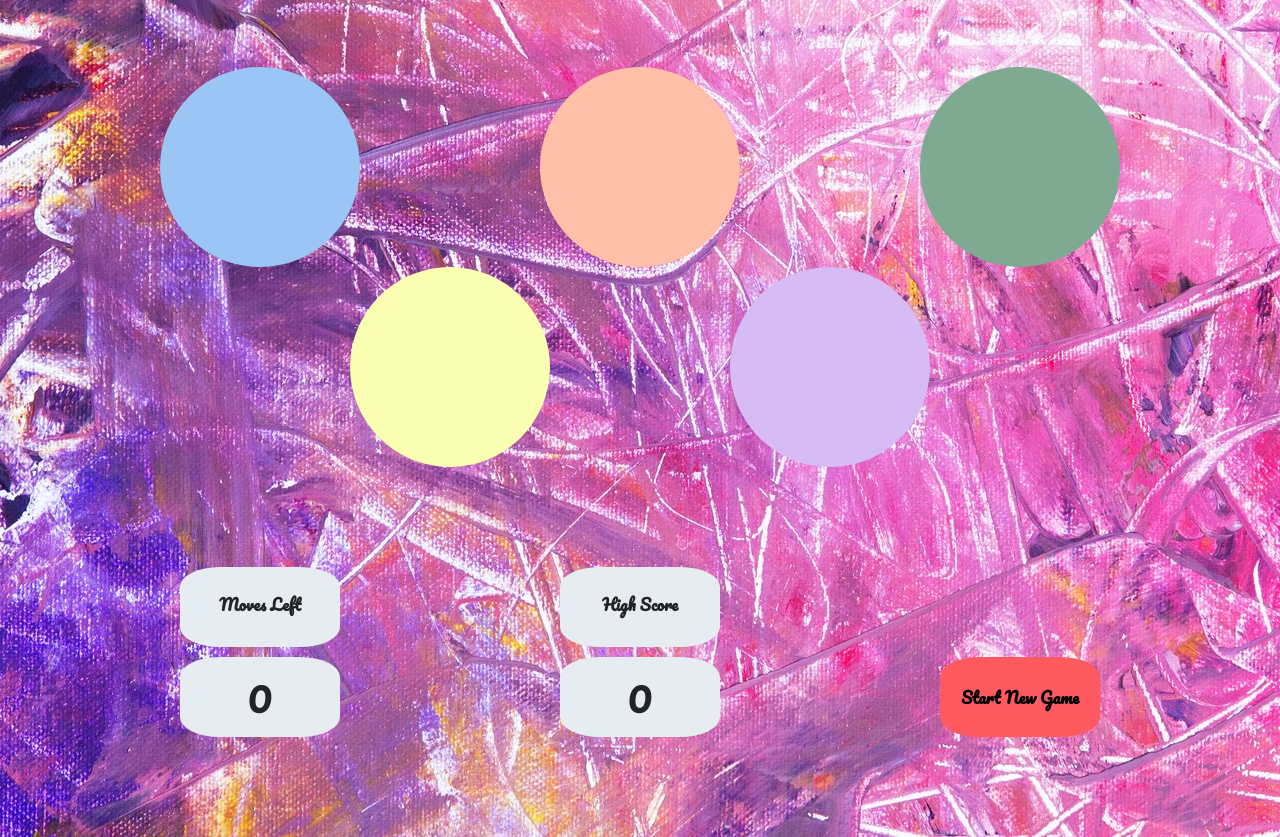
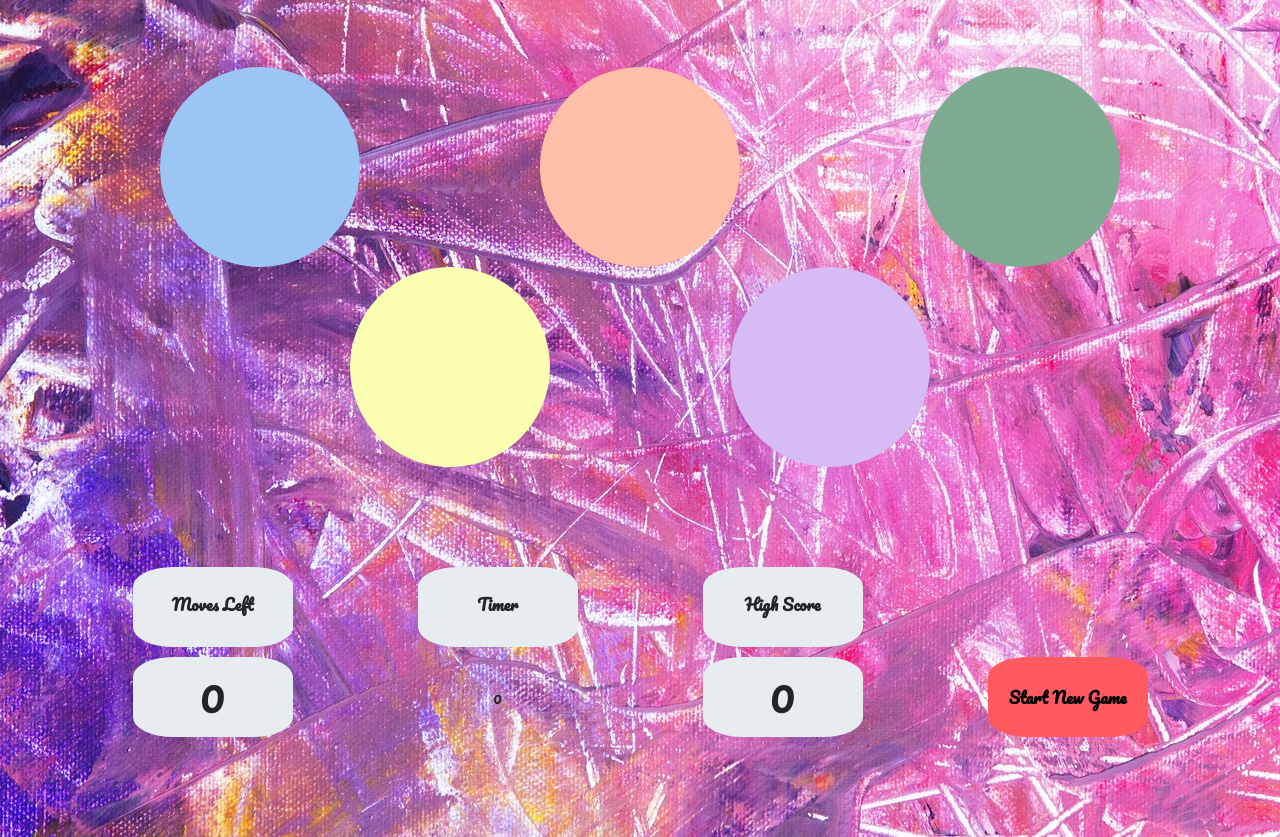
Before and after one commit to SLeighton-dot-com/Memory-Game, a website: page index.html in a window 1280 px wide. Shown: the part 81-918 px from the top of the page. Drawn offline with nearby package versions, Linux system fonts and the light colour scheme.

Commit message:
HTML:Added timer to count duration of players turn

```diff
--- a/index.html
+++ b/index.html
@@ -49,16 +49,22 @@
     </div>
     <div class="container">
         <div class="row">
-            <div class="col-4">
+            <div class="col-3">
                 <p class="scoreTitle">Moves Left</p>
             </div>
-            <div class="col-4">
+            <div class="col-3">
+                <p class="scoreTitle">Timer</p>
+            </div>
+            <div class="col-3">
                 <p class="scoreTitle">High Score</p>
             </div>
         </div>
       <div class="row">
         <div class="col">
             <div class="movesLeft" id="left">0</div>
+        </div>
+        <div class="col">
+            <span class="timer" id="timer">0</span>
         </div>
         <div class="col">
           <div class="scoreDisplay" id="score">0</div>
```
